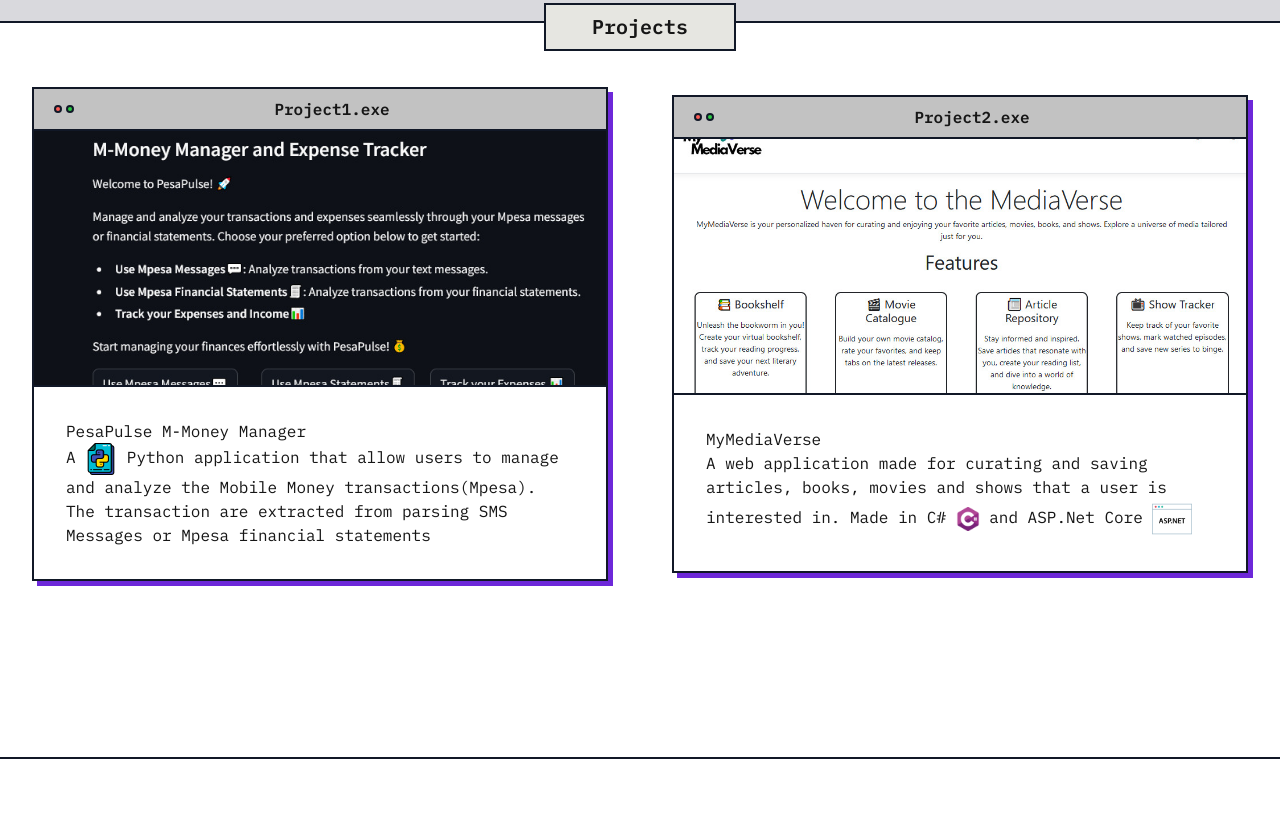
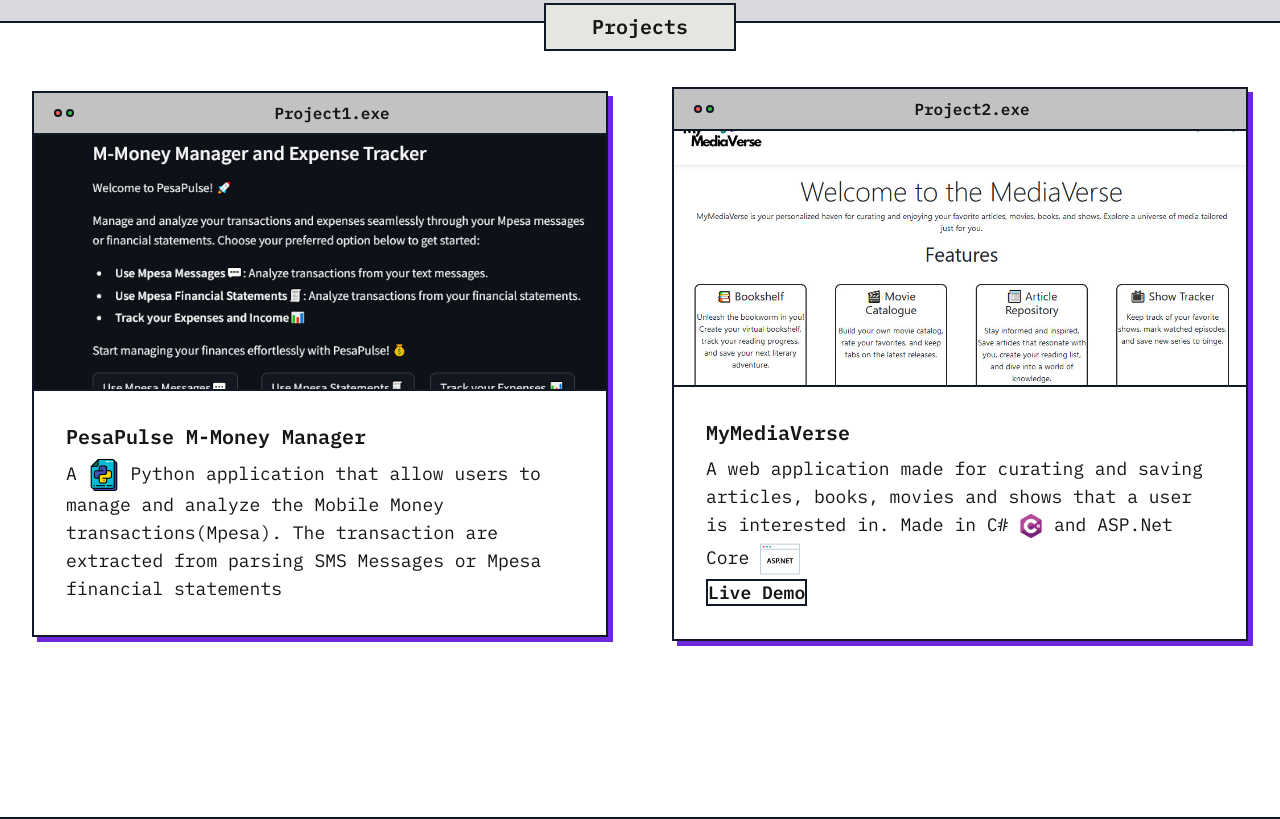
Before and after one commit to Moses-Maina-ctrl/moses-maina-portfolio, a website: page index.html in a window 1280 px wide. Shown: the part 1117-1936 px from the top of the page. Before the commit the page ends 1876 px from the top, so only its background shows below. Drawn offline with Linux system fonts and the light colour scheme; a web font is replaced by a local one.

Commit message:
Project Section

```diff
--- a/index.html
+++ b/index.html
@@ -294,8 +294,8 @@
               </div>
                 <div class="max-w-full border-b-2 border-gray-900  h-64 bg-[url('../assets/money.png')] bg-cover bg-center"></div>
                 <div class="flex p-8 flex-col justify-between items-start">
-                  <h3>PesaPulse M-Money Manager</h3>
-                  <p>A
+                  <h3 class="text-xl font-semibold pb-2">PesaPulse M-Money Manager</h3>
+                  <p class="text-lg">A
                       <img src="./assets/file.png" alt="python" class="w-8 h-8 inline-block">
                   Python application that allow users to manage and analyze the Mobile Money transactions(Mpesa). The transaction are extracted from parsing SMS Messages or Mpesa financial statements </p>
                 <a href=""></a>
@@ -316,13 +316,15 @@
              </div>
               <div class="max-w-full border-b-2 border-gray-900   h-64 bg-[url('../assets/mediavers.png')] bg-cover bg-center"></div>
               <div class="flex p-8 flex-col justify-between items-start">
-                <h3>MyMediaVerse</h3>
-                <p>A web application made for curating and saving articles, books, movies and shows that a user is interested in. Made in C#
+                <h3 class="text-xl font-semibold pb-2">MyMediaVerse</h3>
+                <p class="text-lg">A web application made for curating and saving articles, books, movies and shows that a user is interested in. Made in C#
                     <img src="./assets/c-sharp.png" alt="C#" class="w-6 h-6 inline-block">
                 and ASP.Net Core
                     <img src="./assets/web.png" alt="Core" class="w-10 h-10 inline-block">
               </p>
-              <a href=""></a>
+              <div class="">
+                <a href="" class="border-2 border-gray-900 font-semibold text-lg">Live Demo</a>
+              </div>
               </div>
             </div>
         </div>
```
Also changed, not shown: css/style.css.
